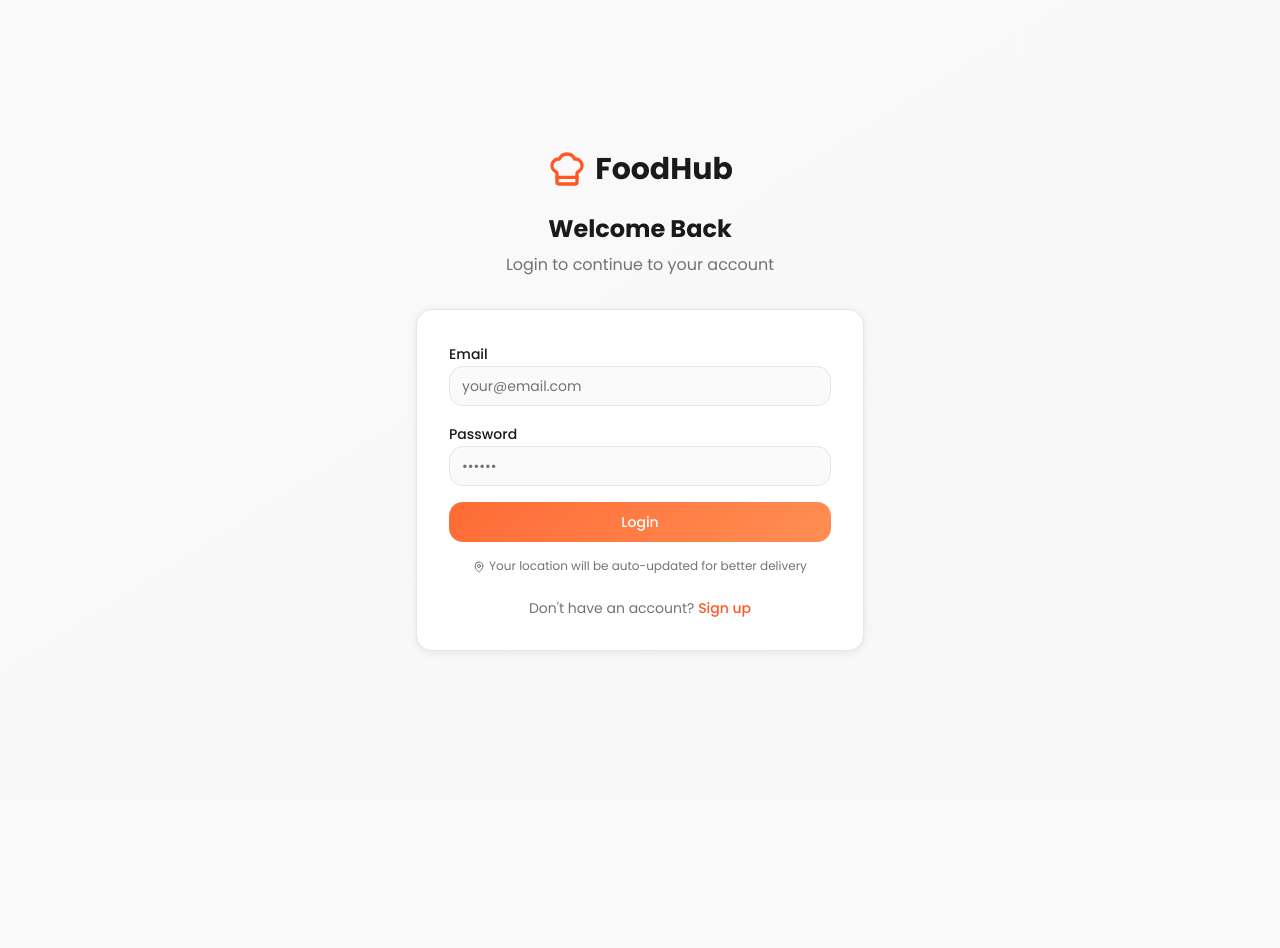
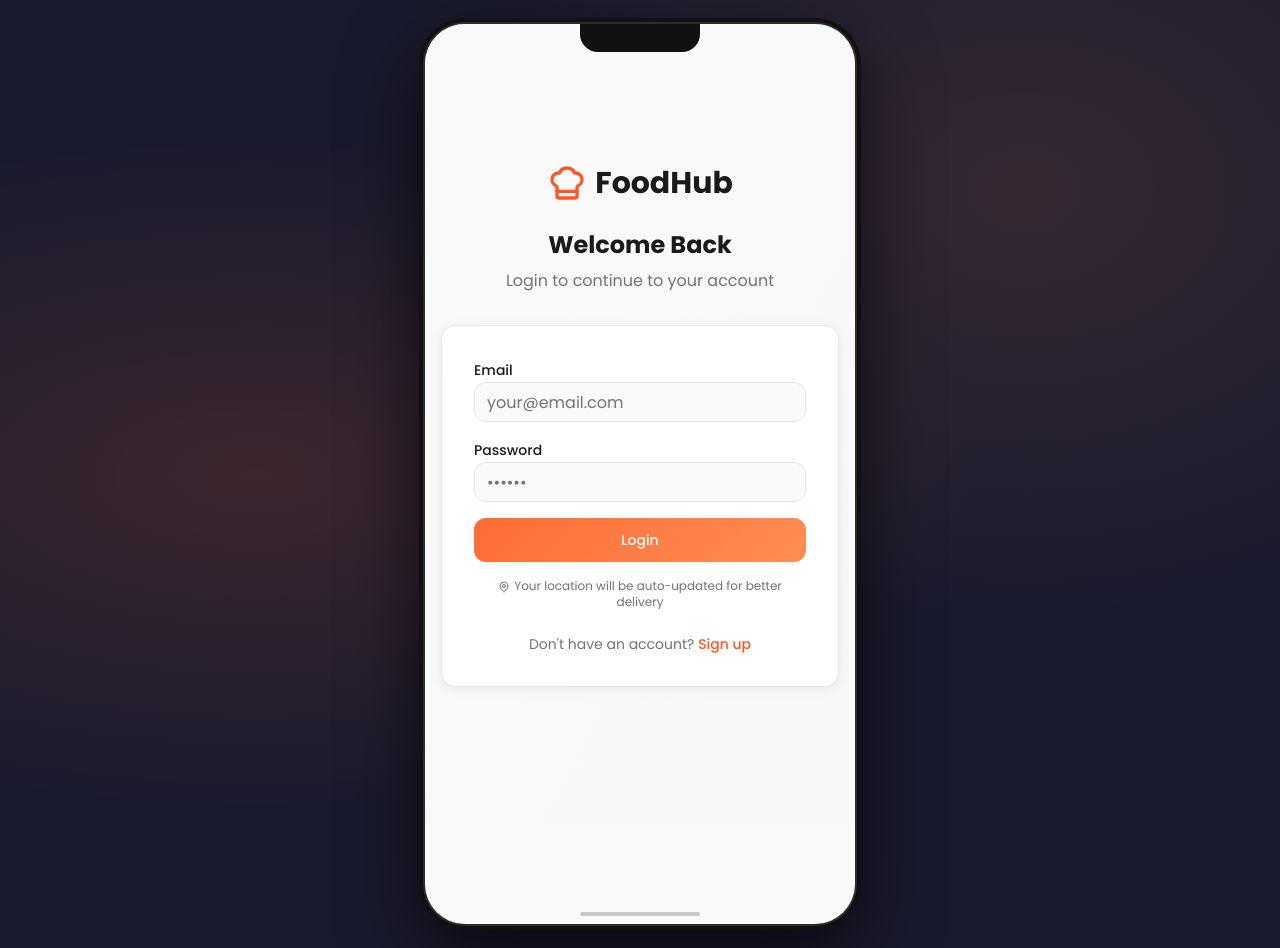
Before and after one commit to rockbase98/FoodHub, a React (Vite) app: page /login in a window 1280 px wide. Before the commit the page ends 800 px from the top, so only its background shows below. Built offline with nearby package versions, Linux system fonts and the light colour scheme.

Commit message:
Convert to Mobile App-Style UI

```diff
--- a/src/App.tsx
+++ b/src/App.tsx
@@ -1,4 +1,4 @@
-import { BrowserRouter, Routes, Route, Navigate } from 'react-router-dom';
+import { BrowserRouter, Routes, Route, Navigate, useLocation } from 'react-router-dom';
 import { Toaster } from 'sonner';
 import { useAuth } from './hooks/useAuth';
 import { Loader2 } from 'lucide-react';
@@ -17,6 +17,7 @@ import CustomerOrders from './pages/customer/CustomerOrders';
 import CustomerProfile from './pages/customer/CustomerProfile';
 import AddressManagement from './pages/customer/AddressManagement';
 import MultiRestaurantCheckout from './pages/customer/MultiRestaurantCheckout';
+import ReviewPage from './pages/customer/ReviewPage';
 
 // Kitchen Owner Pages
 import KitchenDashboard from './pages/kitchen/KitchenDashboard';
@@ -41,14 +42,81 @@ import AdminCoupons from './pages/admin/AdminCoupons';
 
 // Grocery Page
 import DesiDidiMart from './pages/customer/DesiDidiMart';
+import BottomNav from './components/layout/BottomNav';
+
+// Paths where bottom navigation is shown
+const BOTTOM_NAV_PATHS = ['/customer', '/kitchen', '/delivery', '/admin'];
+
+// Inner shell — must be inside BrowserRouter to use useLocation
+function AppShell({ user }: { user: ReturnType<typeof useAuth>['user'] }) {
+  const location = useLocation();
+  const showBottomNav = !!user && BOTTOM_NAV_PATHS.some((p) => location.pathname.startsWith(p));
+
+  return (
+    <div className="mobile-app-shell">
+      <div className={showBottomNav ? 'app-content' : 'app-content-full'}>
+        <Routes>
+          {/* ── Public ── */}
+          <Route path="/" element={!user ? <LandingPage /> : <RoleBasedRedirect role={user.role} />} />
+          <Route path="/login" element={!user ? <LoginPage /> : <RoleBasedRedirect role={user.role} />} />
+          <Route path="/signup" element={!user ? <SignupPage /> : <RoleBasedRedirect role={user.role} />} />
+
+          {/* ── Customer ── */}
+          <Route path="/customer" element={<CustomerHome />} />
+          <Route path="/customer/kitchen/:id" element={<KitchenDetail />} />
+          <Route path="/customer/checkout" element={user?.role === 'customer' ? <Checkout /> : <Navigate to="/login" />} />
+          <Route path="/customer/orders" element={user?.role === 'customer' ? <CustomerOrders /> : <Navigate to="/login" />} />
+          <Route path="/customer/track/:orderId" element={user?.role === 'customer' ? <OrderTracking /> : <Navigate to="/login" />} />
+          <Route path="/customer/profile" element={user?.role === 'customer' ? <CustomerProfile /> : <Navigate to="/login" />} />
+          <Route path="/customer/review" element={user?.role === 'customer' ? <ReviewPage /> : <Navigate to="/login" />} />
+          <Route path="/customer/multi-checkout" element={user?.role === 'customer' ? <MultiRestaurantCheckout /> : <Navigate to="/login" />} />
+          <Route path="/customer/addresses" element={user?.role === 'customer' ? <AddressManagement /> : <Navigate to="/login" />} />
+          <Route path="/grocery" element={<DesiDidiMart />} />
+
+          {/* ── Kitchen Owner ── */}
+          <Route path="/kitchen" element={user?.role === 'kitchen_owner' ? <KitchenDashboard /> : <Navigate to="/login" />} />
+          <Route path="/kitchen/register" element={user?.role === 'kitchen_owner' ? <KitchenRegistration /> : <Navigate to="/login" />} />
+          <Route path="/kitchen/menu" element={user?.role === 'kitchen_owner' ? <MenuManagement /> : <Navigate to="/login" />} />
+          <Route path="/kitchen/orders" element={user?.role === 'kitchen_owner' ? <KitchenOrders /> : <Navigate to="/login" />} />
+
+          {/* ── Delivery Partner ── */}
+          <Route path="/delivery" element={user?.role === 'delivery_partner' ? <DeliveryDashboard /> : <Navigate to="/login" />} />
+          <Route path="/delivery/register" element={user?.role === 'delivery_partner' ? <DeliveryRegistration /> : <Navigate to="/login" />} />
+          <Route path="/delivery/active/:orderId" element={user?.role === 'delivery_partner' ? <ActiveDelivery /> : <Navigate to="/login" />} />
+          <Route path="/delivery/history" element={user?.role === 'delivery_partner' ? <DeliveryHistory /> : <Navigate to="/login" />} />
+
+          {/* ── Admin ── */}
+          <Route path="/admin" element={user?.role === 'admin' ? <AdminDashboard /> : <Navigate to="/login" />} />
+          <Route path="/admin/kitchens" element={user?.role === 'admin' ? <AdminKitchens /> : <Navigate to="/login" />} />
+          <Route path="/admin/riders" element={user?.role === 'admin' ? <AdminRiders /> : <Navigate to="/login" />} />
+          <Route path="/admin/orders" element={user?.role === 'admin' ? <AdminOrders /> : <Navigate to="/login" />} />
+          <Route path="/admin/add-kitchen" element={user?.role === 'admin' ? <AdminAddKitchen /> : <Navigate to="/login" />} />
+          <Route path="/admin/kitchen/:id" element={user?.role === 'admin' ? <AdminKitchenManage /> : <Navigate to="/login" />} />
+          <Route path="/admin/kitchen/:id/settings" element={user?.role === 'admin' ? <AdminKitchenManage /> : <Navigate to="/login" />} />
+          <Route path="/admin/coupons" element={user?.role === 'admin' ? <AdminCoupons /> : <Navigate to="/login" />} />
+
+          {/* ── Fallback ── */}
+          <Route path="*" element={<Navigate to="/" />} />
+        </Routes>
+      </div>
+      {showBottomNav && <BottomNav />}
+    </div>
+  );
+}
 
 function App() {
   const { user, loading } = useAuth();
 
   if (loading) {
     return (
-      <div className="min-h-screen flex items-center justify-center bg-background">
-        <Loader2 className="h-8 w-8 animate-spin text-primary" />
+      <div className="mobile-app-shell" style={{ display: 'flex', alignItems: 'center', justifyContent: 'center' }}>
+        <div className="text-center">
+          <div className="w-16 h-16 rounded-2xl gradient-primary flex items-center justify-center mx-auto mb-4 shadow-xl">
+            <span className="text-white text-3xl">🍽️</span>
+          </div>
+          <Loader2 className="h-6 w-6 animate-spin text-primary mx-auto" />
+          <p className="text-sm text-muted-foreground mt-2 font-medium">FoodHub</p>
+        </div>
       </div>
     );
   }
@@ -56,134 +124,18 @@ function App() {
   return (
     <BrowserRouter>
       <Toaster position="top-center" richColors />
-      <Routes>
-        {/* Public Routes */}
-        <Route path="/" element={!user ? <LandingPage /> : <RoleBasedRedirect role={user.role} />} />
-        <Route path="/login" element={!user ? <LoginPage /> : <RoleBasedRedirect role={user.role} />} />
-        <Route path="/signup" element={!user ? <SignupPage /> : <RoleBasedRedirect role={user.role} />} />
-
-        {/* Customer Routes - Public browsing, auth required for checkout/orders */}
-        <Route path="/customer" element={<CustomerHome />} />
-        <Route path="/customer/kitchen/:id" element={<KitchenDetail />} />
-        <Route
-          path="/customer/checkout"
-          element={user && user.role === 'customer' ? <Checkout /> : <Navigate to="/login" />}
-        />
-        <Route
-          path="/customer/orders"
-          element={user && user.role === 'customer' ? <CustomerOrders /> : <Navigate to="/login" />}
-        />
-        <Route
-          path="/customer/track/:orderId"
-          element={user && user.role === 'customer' ? <OrderTracking /> : <Navigate to="/login" />}
-        />
-        <Route
-          path="/customer/profile"
-          element={user && user.role === 'customer' ? <CustomerProfile /> : <Navigate to="/login" />}
-        />
-        <Route
-          path="/customer/review"
-          element={user && user.role === 'customer' ? <ReviewPage /> : <Navigate to="/login" />}
-        />
-        <Route
-          path="/customer/multi-checkout"
-          element={user && user.role === 'customer' ? <MultiRestaurantCheckout /> : <Navigate to="/login" />}
-        />
-        <Route
-          path="/customer/addresses"
-          element={user && user.role === 'customer' ? <AddressManagement /> : <Navigate to="/login" />}
-        />
-        <Route path="/grocery" element={<DesiDidiMart />} />
-
-        {/* Kitchen Owner Routes */}
-        <Route
-          path="/kitchen"
-          element={user && user.role === 'kitchen_owner' ? <KitchenDashboard /> : <Navigate to="/login" />}
-        />
-        <Route
-          path="/kitchen/register"
-          element={user && user.role === 'kitchen_owner' ? <KitchenRegistration /> : <Navigate to="/login" />}
-        />
-        <Route
-          path="/kitchen/menu"
-          element={user && user.role === 'kitchen_owner' ? <MenuManagement /> : <Navigate to="/login" />}
-        />
-        <Route
-          path="/kitchen/orders"
-          element={user && user.role === 'kitchen_owner' ? <KitchenOrders /> : <Navigate to="/login" />}
-        />
-
-        {/* Delivery Partner Routes */}
-        <Route
-          path="/delivery"
-          element={user && user.role === 'delivery_partner' ? <DeliveryDashboard /> : <Navigate to="/login" />}
-        />
-        <Route
-          path="/delivery/register"
-          element={user && user.role === 'delivery_partner' ? <DeliveryRegistration /> : <Navigate to="/login" />}
-        />
-        <Route
-          path="/delivery/active/:orderId"
-          element={user && user.role === 'delivery_partner' ? <ActiveDelivery /> : <Navigate to="/login" />}
-        />
-        <Route
-          path="/delivery/history"
-          element={user && user.role === 'delivery_partner' ? <DeliveryHistory /> : <Navigate to="/login" />}
-        />
-
-        {/* Admin Routes */}
-        <Route
-          path="/admin"
-          element={user && user.role === 'admin' ? <AdminDashboard /> : <Navigate to="/login" />}
-        />
-        <Route
-          path="/admin/kitchens"
-          element={user && user.role === 'admin' ? <AdminKitchens /> : <Navigate to="/login" />}
-        />
-        <Route
-          path="/admin/riders"
-          element={user && user.role === 'admin' ? <AdminRiders /> : <Navigate to="/login" />}
-        />
-        <Route
-          path="/admin/orders"
-          element={user && user.role === 'admin' ? <AdminOrders /> : <Navigate to="/login" />}
-        />
-        <Route
-          path="/admin/add-kitchen"
-          element={user && user.role === 'admin' ? <AdminAddKitchen /> : <Navigate to="/login" />}
-        />
-        <Route
-          path="/admin/kitchen/:id"
-          element={user && user.role === 'admin' ? <AdminKitchenManage /> : <Navigate to="/login" />}
-        />
-        <Route
-          path="/admin/kitchen/:id/settings"
-          element={user && user.role === 'admin' ? <AdminKitchenManage /> : <Navigate to="/login" />}
-        />
-        <Route
-          path="/admin/coupons"
-          element={user && user.role === 'admin' ? <AdminCoupons /> : <Navigate to="/login" />}
-        />
-
-        {/* Fallback */}
-        <Route path="*" element={<Navigate to="/" />} />
-      </Routes>
+      <AppShell user={user} />
     </BrowserRouter>
   );
 }
 
 function RoleBasedRedirect({ role }: { role: string }) {
   switch (role) {
-    case 'customer':
-      return <Navigate to="/customer" />;
-    case 'kitchen_owner':
-      return <Navigate to="/kitchen" />;
-    case 'delivery_partner':
-      return <Navigate to="/delivery" />;
-    case 'admin':
-      return <Navigate to="/admin" />;
-    default:
-      return <Navigate to="/login" />;
+    case 'customer':        return <Navigate to="/customer" />;
+    case 'kitchen_owner':   return <Navigate to="/kitchen" />;
+    case 'delivery_partner':return <Navigate to="/delivery" />;
+    case 'admin':           return <Navigate to="/admin" />;
+    default:                return <Navigate to="/login" />;
   }
 }
 
--- a/src/index.css
+++ b/src/index.css
@@ -6,7 +6,6 @@
 
 @layer base {
   :root {
-    /* Swiggy/Zomato-inspired Color Palette */
     --background: 0 0% 98%;
     --foreground: 0 0% 10%;
     --card: 0 0% 100%;
@@ -28,139 +27,255 @@
     --border: 0 0% 90%;
     --input: 0 0% 90%;
     --ring: 14 100% 57%;
-    --radius: 1rem;
+    --radius: 0.875rem;
+
+    /* Safe area insets */
+    --safe-top: env(safe-area-inset-top, 0px);
+    --safe-bottom: env(safe-area-inset-bottom, 0px);
+    --safe-left: env(safe-area-inset-left, 0px);
+    --safe-right: env(safe-area-inset-right, 0px);
   }
+}
+
+/* ─── Desktop background ─── */
+html, body {
+  background: #1a1a2e;
+  background-image:
+    radial-gradient(ellipse at 20% 50%, rgba(255, 107, 53, 0.15) 0%, transparent 50%),
+    radial-gradient(ellipse at 80% 20%, rgba(255, 142, 83, 0.12) 0%, transparent 40%);
+  min-height: 100vh;
+  margin: 0;
+  padding: 0;
+  font-family: 'Poppins', -apple-system, BlinkMacSystemFont, 'Segoe UI', sans-serif;
+  -webkit-font-smoothing: antialiased;
+  -moz-osx-font-smoothing: grayscale;
+}
+
+/* ─── Mobile phone shell ─── */
+#root {
+  display: flex;
+  justify-content: center;
+  align-items: flex-start;
+  min-height: 100vh;
+  padding: 0;
+}
+
+/* Mobile app container */
+.mobile-app-shell {
+  position: relative;
+  width: 100%;
+  max-width: 430px;
+  min-height: 100vh;
+  background: hsl(var(--background));
+  overflow: hidden;
+  display: flex;
+  flex-direction: column;
+}
+
+/* Desktop: show phone frame */
+@media (min-width: 768px) {
+  #root {
+    align-items: center;
+    padding: 24px 0;
+    min-height: 100vh;
+  }
+
+  .mobile-app-shell {
+    min-height: 900px;
+    max-height: 900px;
+    border-radius: 40px;
+    overflow: hidden;
+    box-shadow:
+      0 0 0 2px #2d2d2d,
+      0 0 0 6px #111,
+      0 30px 80px rgba(0,0,0,0.7),
+      inset 0 0 0 1px rgba(255,255,255,0.05);
+    position: relative;
+  }
+
+  /* Notch simulation */
+  .mobile-app-shell::before {
+    content: '';
+    position: absolute;
+    top: 0;
+    left: 50%;
+    transform: translateX(-50%);
+    width: 120px;
+    height: 28px;
+    background: #111;
+    border-radius: 0 0 18px 18px;
+    z-index: 9999;
+    pointer-events: none;
+  }
+
+  /* Home indicator bar */
+  .mobile-app-shell::after {
+    content: '';
+    position: absolute;
+    bottom: 8px;
+    left: 50%;
+    transform: translateX(-50%);
+    width: 120px;
+    height: 4px;
+    background: rgba(0,0,0,0.2);
+    border-radius: 2px;
+    z-index: 9999;
+    pointer-events: none;
+  }
+}
+
+/* App content scroll area */
+.app-content {
+  flex: 1;
+  overflow-y: auto;
+  overflow-x: hidden;
+  -webkit-overflow-scrolling: touch;
+  scroll-behavior: smooth;
+  /* top padding = notch height on desktop */
+  padding-top: 28px;
+  padding-bottom: 80px; /* bottom nav height */
+}
+
+@media (max-width: 767px) {
+  .app-content {
+    padding-top: env(safe-area-inset-top, 0px);
+    padding-bottom: calc(64px + env(safe-area-inset-bottom, 0px));
+  }
+}
+
+/* Pages that use their own header (like landing/login) don't need top padding */
+.app-content-full {
+  flex: 1;
+  overflow-y: auto;
+  overflow-x: hidden;
+  -webkit-overflow-scrolling: touch;
+  scroll-behavior: smooth;
 }
 
 @layer base {
   * {
     @apply border-border;
+    box-sizing: border-box;
   }
 
   body {
-    @apply bg-background text-foreground;
-    font-family: 'Poppins', -apple-system, BlinkMacSystemFont, 'Segoe UI', sans-serif;
-    -webkit-font-smoothing: antialiased;
-    -moz-osx-font-smoothing: grayscale;
+    @apply text-foreground;
   }
 }
 
+/* ─── Typography & Spacing ─── */
 @layer utilities {
-  /* Swiggy/Zomato Gradients */
+  /* Gradients */
   .gradient-primary {
     background: linear-gradient(135deg, #FF6B35 0%, #FF8E53 100%);
   }
-
   .gradient-food {
     background: linear-gradient(135deg, #FFA940 0%, #FFBB40 100%);
   }
-
   .gradient-success {
     background: linear-gradient(135deg, #52c41a 0%, #73d13d 100%);
   }
-
-  /* Card Shadows - Swiggy Style */
-  .card-shadow {
-    box-shadow: 0 2px 8px rgba(0, 0, 0, 0.08);
+  .gradient-dark {
+    background: linear-gradient(135deg, #1a1a2e 0%, #16213e 100%);
   }
 
+  /* Shadows */
+  .card-shadow {
+    box-shadow: 0 2px 12px rgba(0, 0, 0, 0.07);
+  }
   .card-shadow-lg {
-    box-shadow: 0 4px 16px rgba(0, 0, 0, 0.12);
+    box-shadow: 0 6px 24px rgba(0, 0, 0, 0.12);
+  }
+  .card-shadow-xl {
+    box-shadow: 0 12px 40px rgba(255, 107, 53, 0.15);
+  }
+  .card-hover {
+    transition: all 0.2s cubic-bezier(0.34, 1.56, 0.64, 1);
+  }
+  .card-hover:hover {
+    transform: translateY(-3px) scale(1.01);
+    box-shadow: 0 8px 28px rgba(0, 0, 0, 0.14);
   }
 
-  .card-hover {
-    transition: all 0.3s ease;
+  /* Tap animation */
+  .tap-highlight {
+    -webkit-tap-highlight-color: transparent;
+    transition: transform 0.1s ease, opacity 0.1s ease;
+  }
+  .tap-highlight:active {
+    transform: scale(0.96);
+    opacity: 0.85;
   }
 
-  .card-hover:hover {
-    transform: translateY(-4px);
-    box-shadow: 0 8px 24px rgba(0, 0, 0, 0.15);
+  /* Safe area padding */
+  .safe-top {
+    padding-top: env(safe-area-inset-top, 0px);
+  }
+  .safe-bottom {
+    padding-bottom: env(safe-area-inset-bottom, 16px);
   }
 
-  /* Food App Specific */
+  /* Food app badges */
   .veg-badge {
-    @apply inline-flex items-center justify-center w-4 h-4 border-2 border-green-600 rounded-sm;
+    @apply inline-flex items-center justify-center w-4 h-4 border-2 border-green-600 rounded-sm flex-shrink-0;
   }
-
   .veg-badge::after {
     content: '';
     @apply w-2 h-2 bg-green-600 rounded-full;
   }
-
   .non-veg-badge {
-    @apply inline-flex items-center justify-center w-4 h-4 border-2 border-red-600 rounded-sm;
+    @apply inline-flex items-center justify-center w-4 h-4 border-2 border-red-600 rounded-sm flex-shrink-0;
   }
-
   .non-veg-badge::after {
     content: '';
     @apply w-2 h-2 bg-red-600 rounded-full;
   }
-
-  /* Discount Badge */
   .discount-badge {
-    @apply absolute top-3 left-3 bg-accent text-accent-foreground text-xs font-bold px-2 py-1 rounded-md shadow-md;
+    @apply absolute top-2 left-2 bg-accent text-accent-foreground text-xs font-bold px-2 py-0.5 rounded-md shadow-md;
   }
-
-  /* Rating Star */
   .rating-star {
     @apply text-yellow-500 fill-yellow-500;
   }
+
+  /* Mobile header */
+  .mobile-header {
+    @apply sticky top-0 z-30 bg-card border-b;
+    padding-top: max(env(safe-area-inset-top, 0px), 4px);
+  }
+
+  /* Bottom nav */
+  .mobile-bottom-nav {
+    @apply fixed bottom-0 bg-card border-t z-50;
+    padding-bottom: max(env(safe-area-inset-bottom, 0px), 4px);
+    left: 50%;
+    transform: translateX(-50%);
+    width: 100%;
+    max-width: 430px;
+  }
 }
 
-/* Custom Scrollbar */
+/* ─── Scrollbars ─── */
 ::-webkit-scrollbar {
-  width: 6px;
-  height: 6px;
+  width: 3px;
+  height: 3px;
+}
+::-webkit-scrollbar-track { background: transparent; }
+::-webkit-scrollbar-thumb {
+  background: hsl(var(--muted-foreground) / 0.25);
+  border-radius: 4px;
+}
+::-webkit-scrollbar-thumb:hover {
+  background: hsl(var(--muted-foreground) / 0.4);
 }
 
-::-webkit-scrollbar-track {
-  background: transparent;
+.no-scrollbar {
+  overflow-x: auto;
+  -webkit-overflow-scrolling: touch;
+  scrollbar-width: none;
+  -ms-overflow-style: none;
 }
+.no-scrollbar::-webkit-scrollbar { display: none; }
 
-::-webkit-scrollbar-thumb {
-  background: hsl(var(--muted-foreground) / 0.3);
-  border-radius: 3px;
-}
-
-::-webkit-scrollbar-thumb:hover {
-  background: hsl(var(--muted-foreground) / 0.5);
-}
-
-/* Horizontal Scrollbar with Custom Styling - Always Visible */
-.scrollbar-custom {
-  overflow-x: scroll;
-  overflow-y: hidden;
-  scrollbar-width: auto;
-  scrollbar-color: rgba(0, 0, 0, 0.3) rgba(0, 0, 0, 0.05);
-  -webkit-overflow-scrolling: touch;
-}
-
-.scrollbar-custom::-webkit-scrollbar {
-  height: 10px;
-  display: block;
-}
-
-.scrollbar-custom::-webkit-scrollbar-track {
-  background: rgba(0, 0, 0, 0.05);
-  border-radius: 10px;
-  margin: 0 10px;
-}
-
-.scrollbar-custom::-webkit-scrollbar-thumb {
-  background-color: rgba(0, 0, 0, 0.3);
-  border-radius: 10px;
-  border: 2px solid rgba(0, 0, 0, 0.05);
-}
-
-.scrollbar-custom::-webkit-scrollbar-thumb:hover {
-  background-color: rgba(0, 0, 0, 0.5);
-}
-
-.scrollbar-custom::-webkit-scrollbar-thumb:active {
-  background-color: rgba(0, 0, 0, 0.6);
-}
-
-/* Hide Scrollbar but Keep Scroll Functionality */
 .scrollbar-hide {
   overflow-x: scroll;
   overflow-y: hidden;
@@ -168,7 +283,54 @@
   scrollbar-width: none;
   -ms-overflow-style: none;
 }
+.scrollbar-hide::-webkit-scrollbar { display: none; }
 
-.scrollbar-hide::-webkit-scrollbar {
-  display: none;
+/* ─── Animations ─── */
+@keyframes slideUp {
+  from { transform: translateY(100%); opacity: 0; }
+  to   { transform: translateY(0);    opacity: 1; }
 }
+@keyframes fadeIn {
+  from { opacity: 0; transform: translateY(8px); }
+  to   { opacity: 1; transform: translateY(0); }
+}
+@keyframes pulse-ring {
+  0%   { transform: scale(1);    opacity: 0.8; }
+  50%  { transform: scale(1.15); opacity: 0.3; }
+  100% { transform: scale(1);    opacity: 0.8; }
+}
+@keyframes shimmer {
+  0%   { background-position: -200% 0; }
+  100% { background-position: 200% 0; }
+}
+
+.animate-slide-up  { animation: slideUp 0.35s cubic-bezier(0.34,1.56,0.64,1); }
+.animate-fade-in   { animation: fadeIn 0.25s ease; }
+
+.skeleton {
+  background: linear-gradient(90deg, #f0f0f0 25%, #e8e8e8 50%, #f0f0f0 75%);
+  background-size: 200% 100%;
+  animation: shimmer 1.5s infinite;
+}
+
+/* ─── Touch targets ─── */
+button, a, [role="button"] {
+  -webkit-tap-highlight-color: transparent;
+  min-height: 44px;
+  min-width: 44px;
+}
+button:not(:disabled):active, a:active {
+  transform: scale(0.97);
+}
+
+/* ─── Focus styles ─── */
+:focus-visible {
+  outline: 2px solid hsl(var(--primary));
+  outline-offset: 2px;
+  border-radius: 6px;
+}
+
+/* ─── Input polish ─── */
+input, textarea, select {
+  font-size: 16px !important; /* Prevent iOS zoom on focus */
+}
--- a/tailwind.config.ts
+++ b/tailwind.config.ts
@@ -77,6 +77,20 @@ export default {
         'fade-in': 'fade-in 0.3s ease-out',
         pulse: 'pulse 2s cubic-bezier(0.4, 0, 0.6, 1) infinite',
       },
+      screens: {
+        xs: '360px',
+        sm: '430px',
+        md: '768px',
+        lg: '1024px',
+        xl: '1280px',
+      },
+      maxWidth: {
+        'mobile': '430px',
+      },
+      spacing: {
+        'safe-bottom': 'env(safe-area-inset-bottom, 0px)',
+        'safe-top': 'env(safe-area-inset-top, 0px)',
+      },
     },
   },
   plugins: [require('tailwindcss-animate')],
```
Also changed, not shown: index.html (+10 -12 lines), src/components/layout/BottomNav.tsx (+88 -16 lines), public/manifest.json (added).
